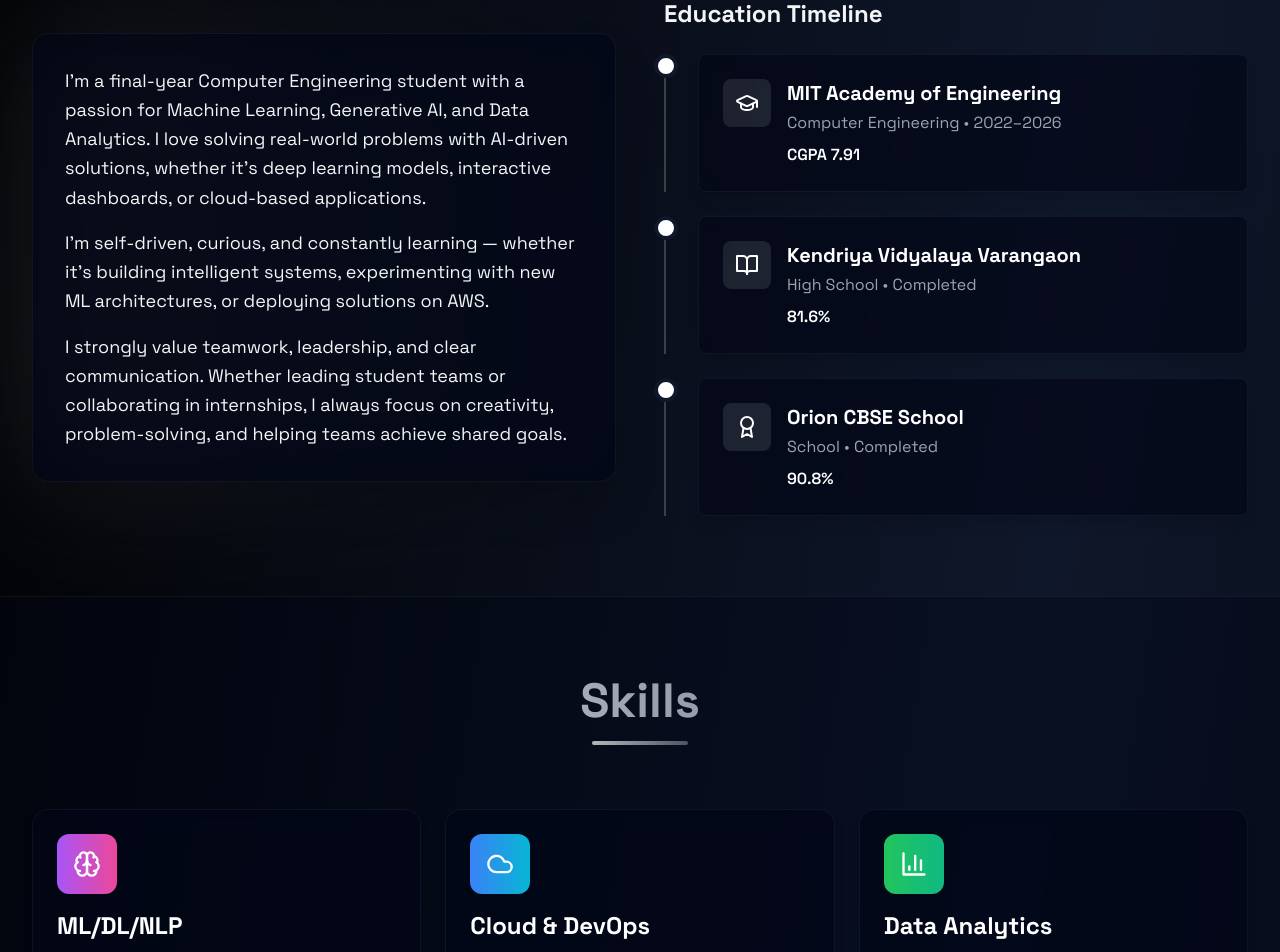
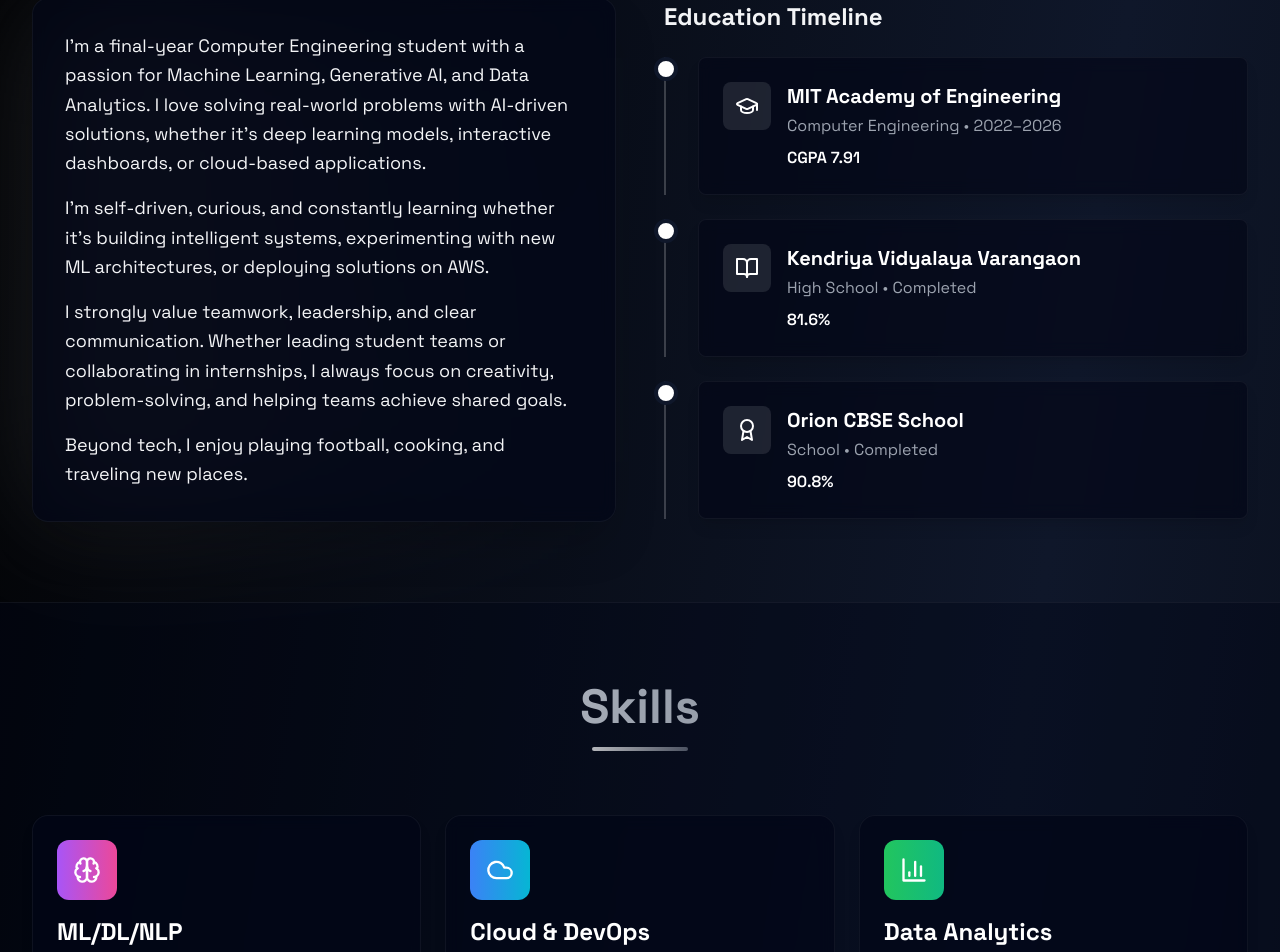
Before and after one commit to 669yash/Portfolio, a React (Vite) app: page / in a window 1280 px wide. Shown: the part 1014-1966 px from the top of the page. Built offline with nearby package versions, Linux system fonts and the light colour scheme.

Commit message:
first commit

```diff
--- a/src/sections/About.jsx
+++ b/src/sections/About.jsx
@@ -78,10 +78,13 @@ export default function About() {
                   I'm a final-year Computer Engineering student with a passion for Machine Learning, Generative AI, and Data Analytics. I love solving real-world problems with AI-driven solutions, whether it's deep learning models, interactive dashboards, or cloud-based applications.
                 </p>
                 <p className="text-gray-100 leading-relaxed text-lg mt-4">
-                  I'm self-driven, curious, and constantly learning — whether it's building intelligent systems, experimenting with new ML architectures, or deploying solutions on AWS.
+                  I'm self-driven, curious, and constantly learning whether it's building intelligent systems, experimenting with new ML architectures, or deploying solutions on AWS.
                 </p>
                 <p className="text-gray-100 leading-relaxed text-lg mt-4">
                   I strongly value teamwork, leadership, and clear communication. Whether leading student teams or collaborating in internships, I always focus on creativity, problem-solving, and helping teams achieve shared goals.
+                </p>
+                <p className="text-gray-100 leading-relaxed text-lg mt-4">
+                  Beyond tech, I enjoy playing football, cooking, and traveling new places.
                 </p>
               </div>
             </div>
```
